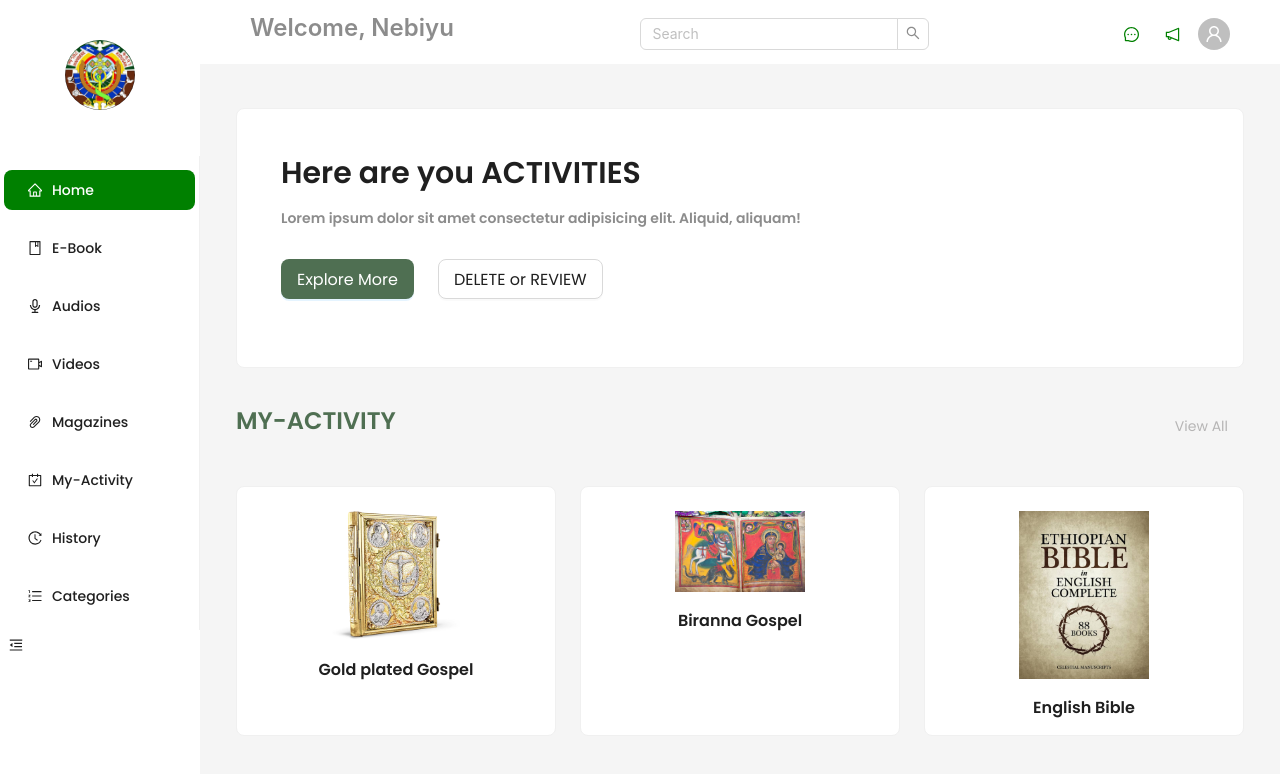
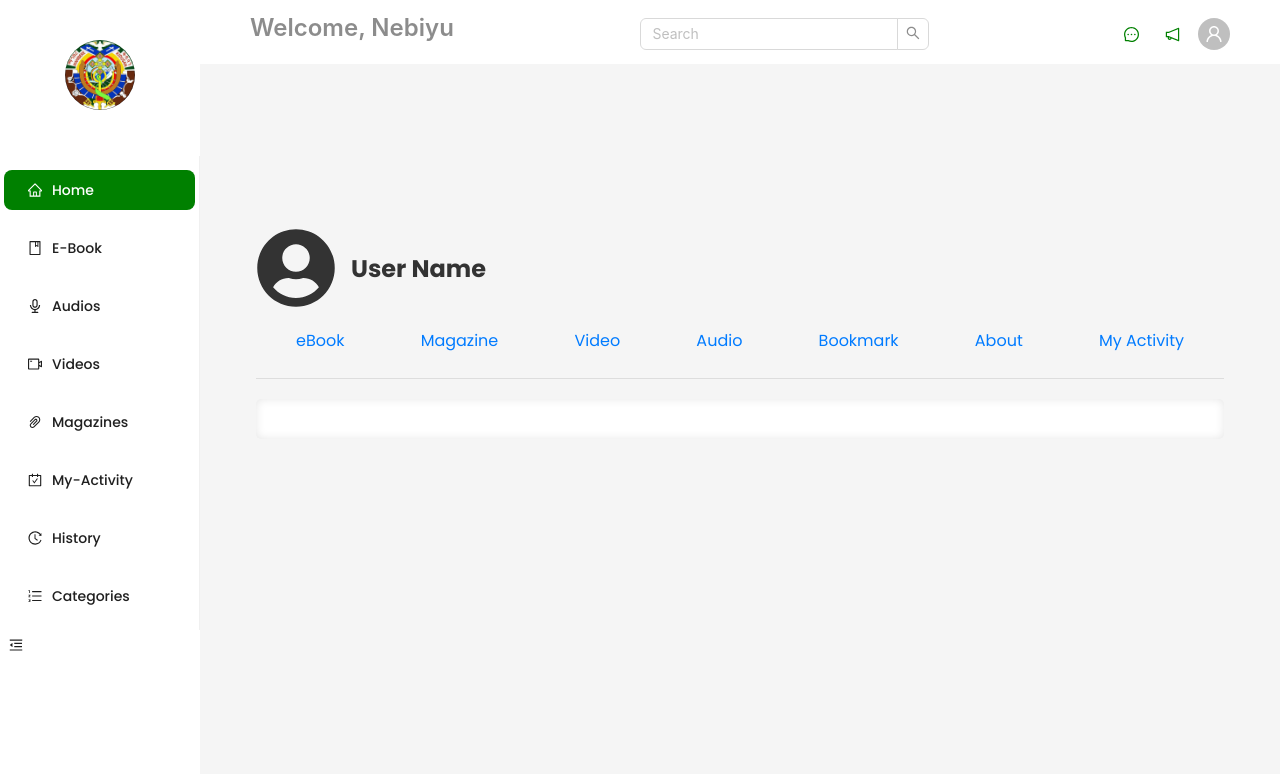
Before and after one commit to Jerusalemgirma/MK-digital-library-, a React (Vite) app: page /myactivity in a window 1280 px wide. Shown: the top 774 px of the page. Built offline with nearby package versions, Linux system fonts and the light colour scheme.

Commit message:
my activity

```diff
--- a/src/Components/Pages/MyActivity/myactivity.css
+++ b/src/Components/Pages/MyActivity/myactivity.css
@@ -0,0 +1,94 @@
+.manage-account-page {
+    display: flex;
+    flex-direction: column;
+    padding: 20px;
+    margin-top: 100px;
+    height: calc(100vh - 100px);
+    overflow-y: auto;
+}
+
+.profile-section {
+    display: flex;
+    align-items: center;
+    margin-bottom: 20px;
+}
+
+.profile-icon {
+    font-size: 80px;
+    color: #333;
+    margin-right: 15px;
+}
+
+.user-name {
+    font-size: 24px;
+    color: #333;
+    margin: 0;
+}
+
+.links-section {
+    display: flex;
+    justify-content: space-between;
+    margin-bottom: 5px;
+    padding: 0 10px;
+}
+
+.link {
+    text-decoration: none;
+    color: #007bff;
+    font-size: 16px;
+    margin: 0 30px;
+}
+
+.separator {
+    margin: 20px 0;
+    border: none;
+    border-top: 1px solid #ddd;
+}
+
+.content-section {
+    padding: 20px;
+    background-color: #fff;
+    box-shadow: inset 0 0 10px rgba(0, 0, 0, 0.1);
+    border-radius: 5px;
+}
+
+@media (max-width: 768px) {
+    .links-section {
+        flex-direction: column;
+        align-items: center;
+    }
+
+    .link {
+        margin: 5px 0;
+    }
+}
+
+.product-card {
+    width: 150px;
+    text-align: center;
+}
+
+.primary--color {
+    color: #007bff;
+}
+
+.gray--color {
+    color: gray;
+}
+
+.flex {
+    display: flex;
+    align-items: center;
+}
+
+.flex.vertical {
+    flex-direction: column;
+}
+
+.flex.gap {
+    gap: 20px;
+}
+
+.flex.large {
+    gap: 30px;
+}
--- a/src/Components/Pages/MyActivity/myactivity.jsx
+++ b/src/Components/Pages/MyActivity/myactivity.jsx
@@ -1,51 +1,89 @@
-import { Card, Flex, Typography, Button,Image } from 'antd';
-import ProductData from '../../Data/ProductData';
+import React, { useState } from 'react';
+import './myactivity.css';
+import { FaUserCircle } from 'react-icons/fa';
+// import About from './About';
+import MyActivity from './myactivity';
 
-const {Meta} =Card;
+const ManageAccount = () => {
+  const [activeLink, setActiveLink] = useState('');
 
-const MyActivity = () => {
+  const handleLinkClick = (link) => {
+    setActiveLink(link);
+  };
+
   return (
-    <div style={{ flex: 1 }}>
-      <Flex vertical gap="2.3rem">
-      <Card style={{ height: 260, padding: '20px' }}>
-      <Flex vertical gap="30px">
-        <Flex vertical align="flex-start">
-          <Typography.Title level={2} strong>
-Here are you ACTIVITIES          </Typography.Title>
-          <Typography.Text type="secondary" strong>
-            Lorem ipsum dolor sit amet consectetur adipisicing elit. Aliquid, aliquam!
-          </Typography.Text>
-        </Flex>
-        <Flex gap="large">
-          <Button type="primary" size="large">
-            Explore More
-          </Button>
-          <Button size="large">
-            DELETE or REVIEW
-          </Button>
-        </Flex>
-      </Flex>
-    </Card>
-    <Flex align="center" justify="space-between">
-        <Typography.Title level={3} strong className="primary--color">
-          MY-ACTIVITY
-        </Typography.Title>
-        <Button type="link" className="gray--color">
-          View All
-        </Button>
-      </Flex>
+    <div className="manage-account-page">
+      <div className="profile-section">
+        <FaUserCircle className="profile-icon" />
+        <h1 className="user-name">User Name</h1>
+      </div>
 
-      <Flex align="center" gap="large">
-        {ProductData.map((plant) => (
-          <Card key={plant.id} hoverable className="product-card">
-            <Image src={plant.picture} style={{ width: '130px' }} />
-            <Meta title={plant.name} style={{ marginTop: '1rem' }} />
-          </Card>
-        ))}
-      </Flex>
-      </Flex>
+      <div className="links-section">
+        <a
+          href="#"
+          className={`link ${activeLink === 'ebook' ? 'active' : ''}`}
+          onClick={() => handleLinkClick('ebook')}
+        >
+          eBook
+        </a>
+        <a
+          href="#"
+          className={`link ${activeLink === 'magazine' ? 'active' : ''}`}
+          onClick={() => handleLinkClick('magazine')}
+        >
+          Magazine
+        </a>
+        <a
+          href="#"
+          className={`link ${activeLink === 'video' ? 'active' : ''}`}
+          onClick={() => handleLinkClick('video')}
+        >
+          Video
+        </a>
+        <a
+          href="#"
+          className={`link ${activeLink === 'audio' ? 'active' : ''}`}
+          onClick={() => handleLinkClick('audio')}
+        >
+          Audio
+        </a>
+        <a
+          href="#"
+          className={`link ${activeLink === 'bookmark' ? 'active' : ''}`}
+          onClick={() => handleLinkClick('bookmark')}
+        >
+          Bookmark
+        </a>
+        <a
+          href="#"
+          className={`link ${activeLink === 'about' ? 'active' : ''}`}
+          onClick={() => handleLinkClick('about')}
+        >
+          About
+        </a>
+        <a
+          href="#"
+          className={`link ${activeLink === 'activity' ? 'active' : ''}`}
+          onClick={() => handleLinkClick('activity')}
+        >
+          My Activity
+        </a>
+      </div>
+
+      <hr className="separator" />
+
+      <div className="content-section">
+        {activeLink === '' }
+        {activeLink === 'ebook' }
+        {activeLink === 'magazine' }
+        {activeLink === 'video'  }
+        {activeLink === 'audio' }
+        {activeLink === 'bookmark' }
+        {activeLink === 'about' && <About />}
+        {activeLink === 'activity' && <MyActivity />}
+      </div>
     </div>
   );
 };
 
-export default MyActivity;
+export default ManageAccount;
```
